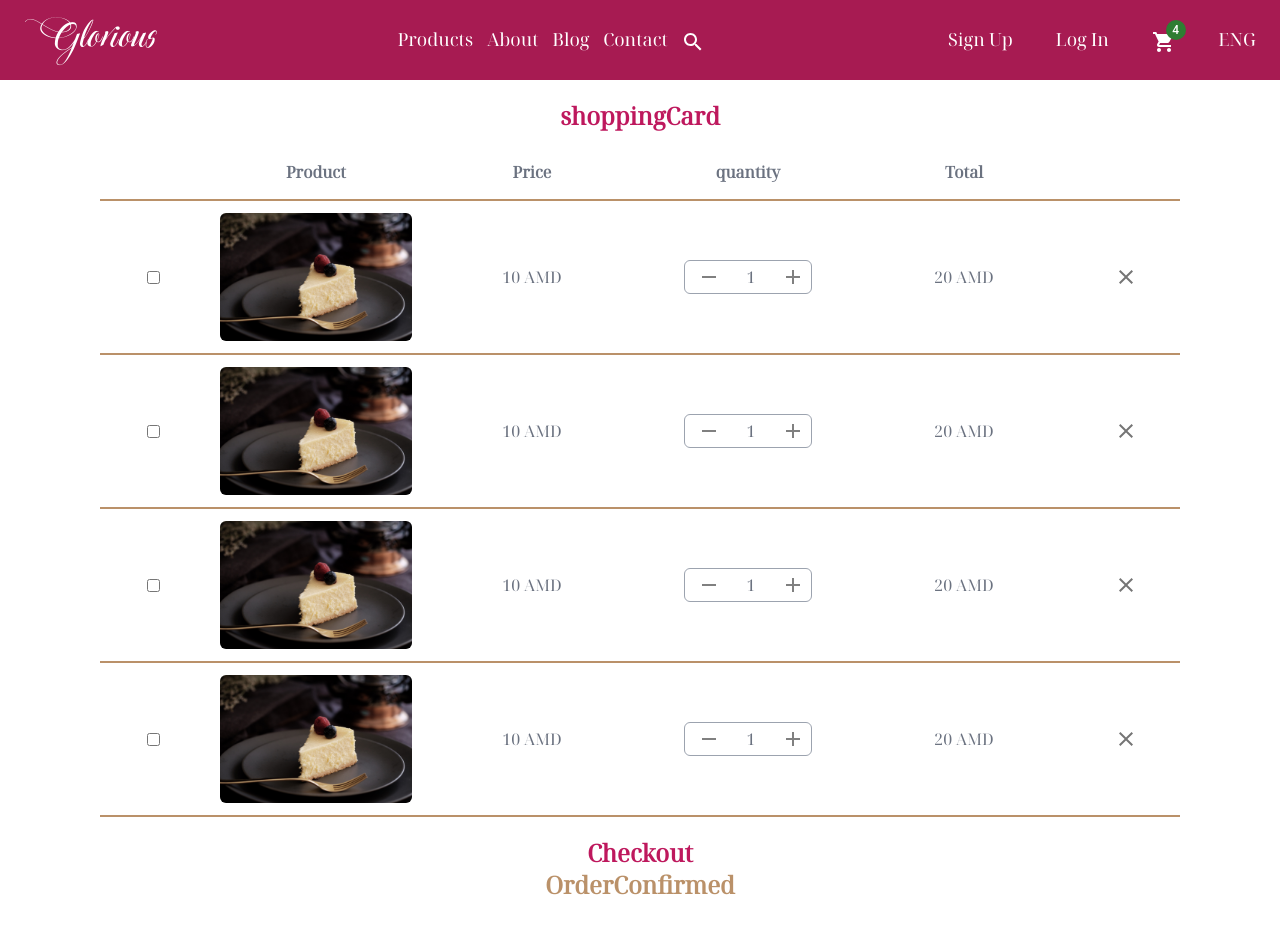
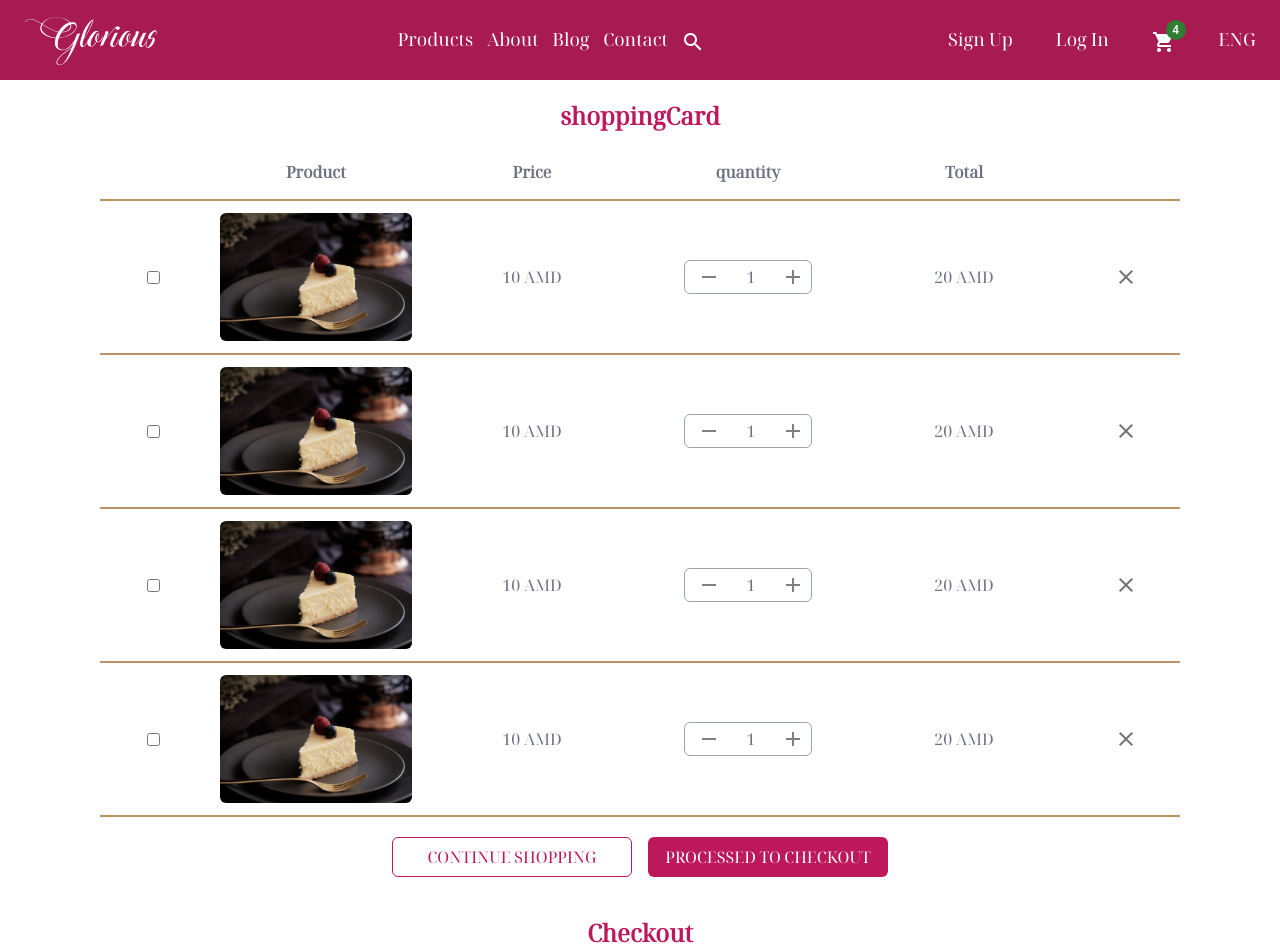
Before and after one commit to alaahendam/cake-shop, a Next.js app: page /shoppingCard in a window 1280 px wide. Shown: the top 952 px of the page. Before the commit the page ends 901 px from the top, so only its background shows below. Built offline with nearby package versions, Linux system fonts and the light colour scheme; no server answers.

Commit message:
add shopping card buttons

```diff
--- a/src/components/shopping/shoppingCard.jsx
+++ b/src/components/shopping/shoppingCard.jsx
@@ -3,6 +3,7 @@ import Image from "next/image";
 import Counter from "../counter";
 import CloseIcon from "@mui/icons-material/Close";
 import { IconButton } from "@mui/material";
+import { motion } from "framer-motion";
 const ShoppingCardComponent = () => {
   const [selectedProducts, setSelectedProducts] = useState([]);
   const data = [
@@ -115,6 +116,22 @@ const ShoppingCardComponent = () => {
           ))}
         </tbody>
       </table>
+      <div className="flex justify-center items-center py-5">
+        <motion.button
+          whileHover={{ scale: 1.05 }}
+          whileTap={{ scale: 0.99 }}
+          className="border border-pink-700 text-pink-700 h-10 w-60 rounded-md"
+        >
+          CONTINUE SHOPPING
+        </motion.button>
+        <motion.button
+          whileHover={{ scale: 1.05 }}
+          whileTap={{ scale: 0.99 }}
+          className="bg-pink-700 text-white h-10 w-60 rounded-md ml-4"
+        >
+          PROCESSED TO CHECKOUT
+        </motion.button>
+      </div>
     </div>
   );
 };
```
